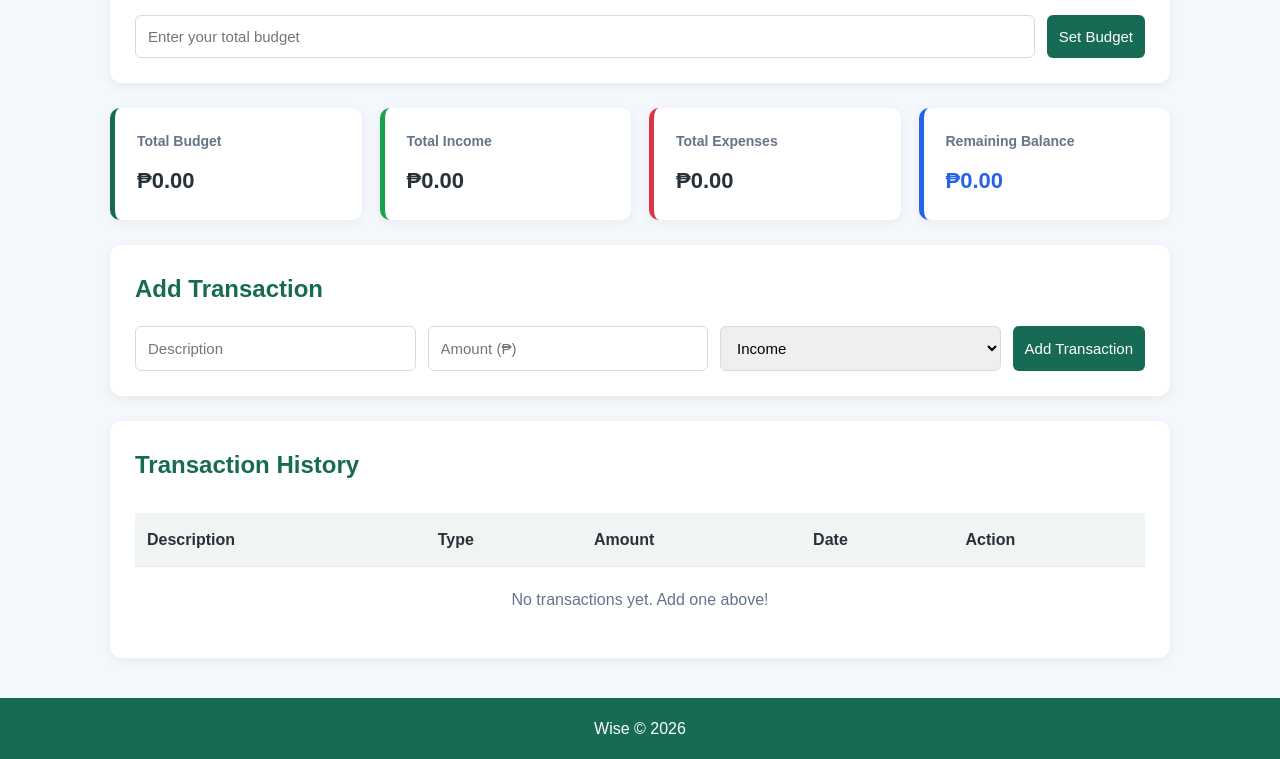
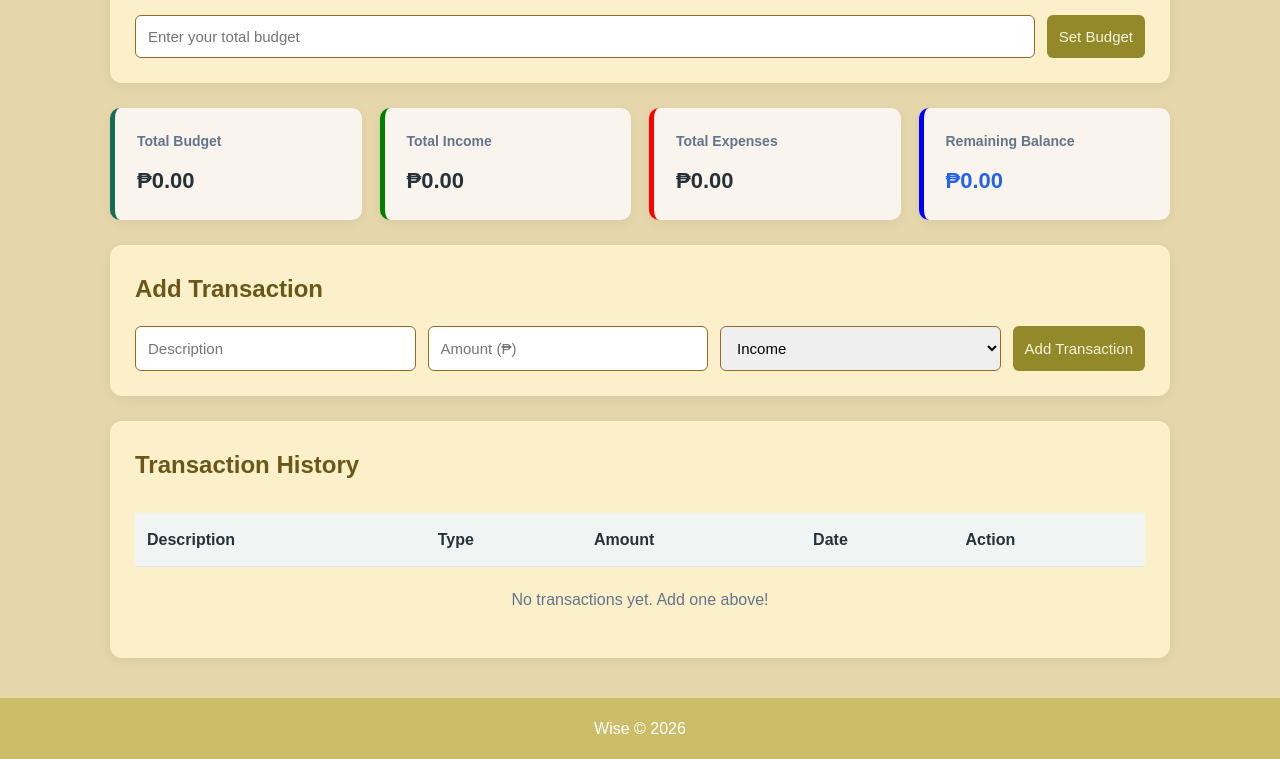
Before and after one commit to Starica58/Budget-Tracking-System, a plain HTML site: page index.html in a window 1280 px wide. Shown: the part 238-997 px from the top of the page. Drawn offline with Linux system fonts and the light colour scheme.

Commit message:
Update style.css

```diff
--- a/style.css
+++ b/style.css
@@ -7,13 +7,13 @@
 
 body {
     font-family: Arial, sans-serif;
-    background: #f4f7fb;
+    background: #e5d7ab;
     color: #263238;
     line-height: 1.6;
 }
 
 header {
-    background: #176b55;
+    background: #ccbd69;
     color: white;
     text-align: center;
     padding: 30px 15px;
@@ -30,7 +30,7 @@ header h1 {
 }
 
 section {
-    background: white;
+    background: #fcf0cb;
     padding: 25px;
     margin-bottom: 25px;
     border-radius: 12px;
@@ -39,7 +39,7 @@ section {
 
 h2 {
     margin-bottom: 18px;
-    color: #176b55;
+    color: #6b5717;
 }
 
 form {
@@ -50,7 +50,7 @@ form {
 
 input, select, button {
     padding: 12px;
-    border: 1px solid #d5dce5;
+    border: 1px solid #946a22;
     border-radius: 6px;
     font-size: 15px;
 }
@@ -61,8 +61,8 @@ input, select {
 }
 
 button {
-    background: #176b55;
-    color: white;
+    background: #93882a;
+    color: beige;
     border: none;
     cursor: pointer;
     transition: background 0.2s;
@@ -82,7 +82,7 @@ button:hover {
 }
 
 .card {
-    background: white;
+    background: rgb(249, 245, 238);
     padding: 22px;
     border-radius: 10px;
     border-left: 5px solid #176b55;
@@ -102,15 +102,15 @@ button:hover {
 }
 
 .income {
-    border-color: #16a34a;
+    border-color: green;
 }
 
 .expense {
-    border-color: #dc3545;
+    border-color: red;
 }
 
 .balance {
-    border-color: #2563eb;
+    border-color: blue;
 }
 
 .table-wrapper {
@@ -136,12 +136,12 @@ th {
 }
 
 .income-text {
-    color: #16a34a;
+    color: green;
     font-weight: bold;
 }
 
 .expense-text {
-    color: #dc3545;
+    color: red;
     font-weight: bold;
 }
 
@@ -162,7 +162,7 @@ th {
 
 footer {
     text-align: center;
-    background: #176b55;
+    background: #ccbd69;
     color: white;
     padding: 18px;
     margin-top: 40px;
```
